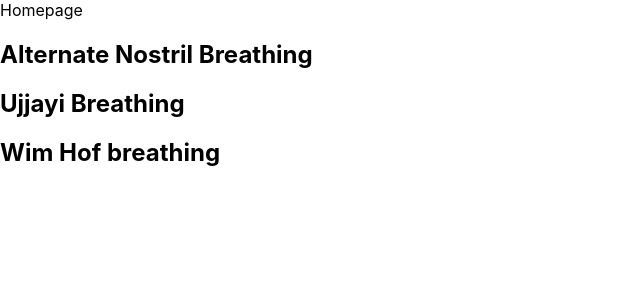
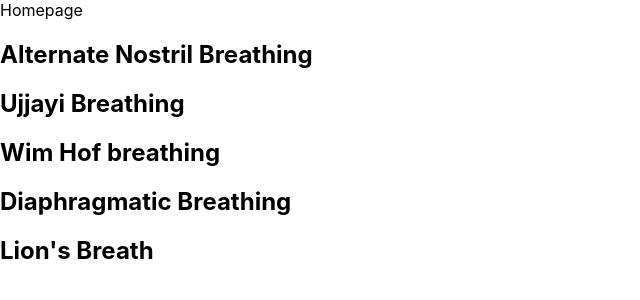
Before and after one commit to vmar13/unwind-frontend, a React (Create React App) app: page / in a window 1280 px wide. Shown: the top 300 px of the page, without its empty margins (0-640 px from the left). Built offline with nearby package versions, Linux system fonts and the light colour scheme.

Commit message:
created lions breath component

```diff
--- a/src/App.js
+++ b/src/App.js
@@ -3,6 +3,8 @@ import './App.css';
 import AlternateNostril from './AlternateNostril';
 import Ujjayi from './Ujjayi'
 import WimHof from './WimHof';
+import Diaphragmatic from './Diaphragmatic'
+import LionsBreath from './LionsBreath'
 
 class App extends React.Component {
 
@@ -16,6 +18,8 @@ render () {
     <AlternateNostril />
     <Ujjayi />
     <WimHof />
+    <Diaphragmatic />
+    <LionsBreath />
     </>
   )
 }
--- /dev/null
+++ b/src/Diaphragmatic.js
@@ -0,0 +1,12 @@
+import React from 'react'
+
+class Diaphragmatic extends React.Component {
+
+    render () {
+        return(
+            <h2>Diaphragmatic Breathing</h2>
+        )
+    }
+}
+
+export default Diaphragmatic
--- /dev/null
+++ b/src/LionsBreath.js
@@ -0,0 +1,12 @@
+import React from 'react'
+
+class LionsBreath extends React.Component {
+
+    render() {
+        return (
+            <h2>Lion's Breath</h2>
+        )
+    }
+}
+
+export default LionsBreath
```
